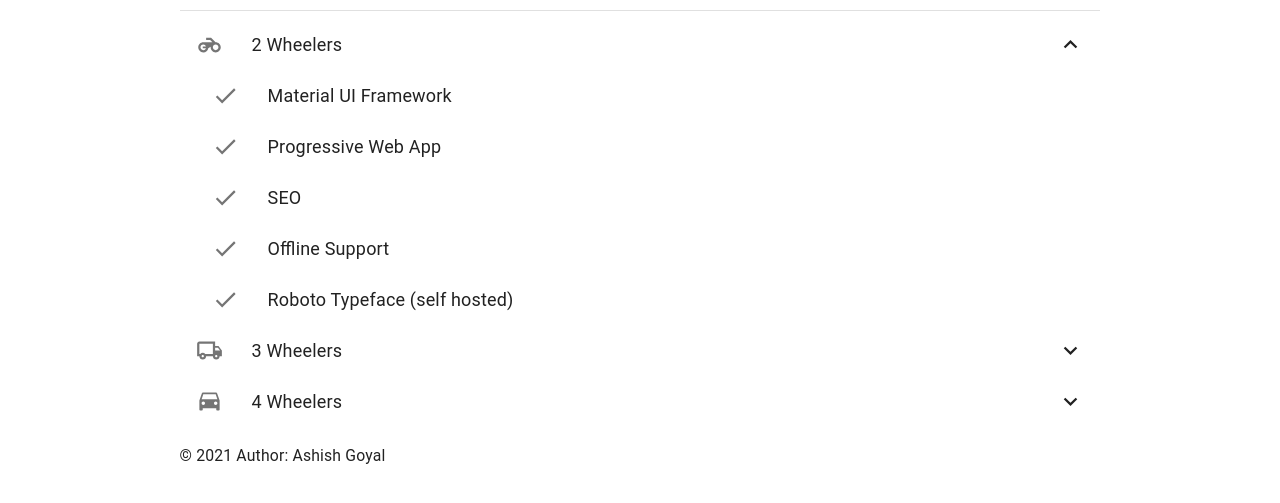
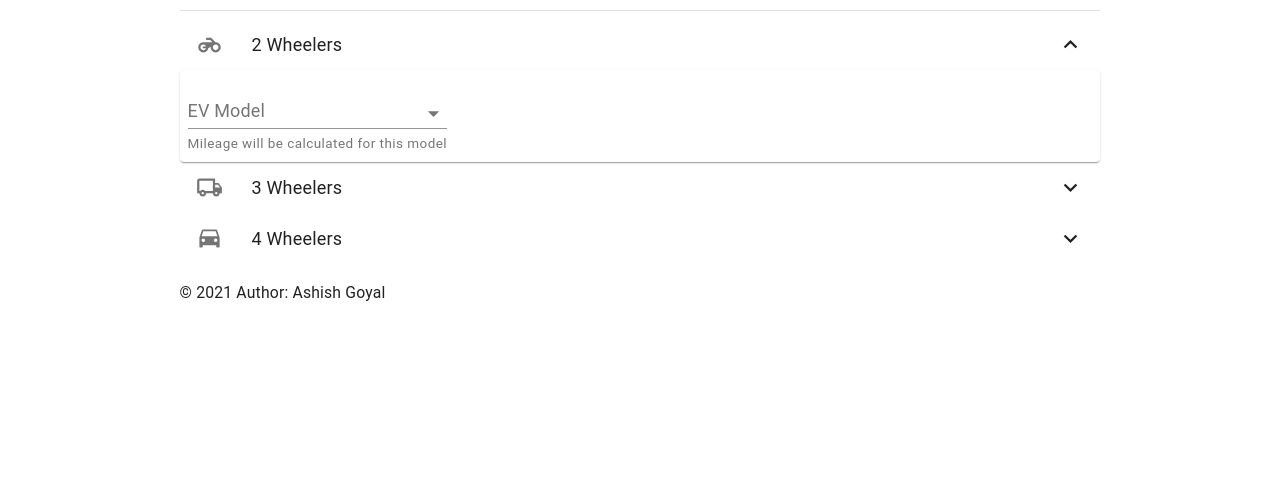
Before and after one commit to ashish19goyal/ev-mileage-calculator, a Gatsby site: page / in a window 1280 px wide. Shown: the part 219-722 px from the top of the page. Built offline with nearby package versions, Linux system fonts and the light colour scheme; Gatsby itself is replaced by a stand-in of ours.

Commit message:
mileage calculator setup

```diff
--- /dev/null
+++ b/src/components/ev-calculator.js
@@ -0,0 +1,49 @@
+import React from "react";
+import Paper from "@material-ui/core/Paper";
+import PropTypes from "prop-types";
+import TataNexon from "../ev-models/tata-nexon";
+import EvSelect from "./form-elements/ev-select";
+
+const EVCalculator = ({ models }) => {
+  const [model, setModel] = React.useState("");
+  const [description, setDescription] = React.useState("");
+  const [range, setRange] = React.useState("");
+  const [mileage, setMileage] = React.useState("");
+  const [batteryCapacity, setBatteryCapacity] = React.useState("");
+  const [batteryCycles, setBatteryCycles] = React.useState("");
+
+  const handleModelChange = (event) => {
+    setModel(event.target.value);
+    switch (model) {
+      case "TataNexon":
+        setModelInfo(TataNexon);
+        return;
+    }
+  };
+
+  const setModelInfo = (modelInfo) => {
+    setDescription(modelInfo.description);
+    setRange(modelInfo.range);
+    setMileage(modelInfo.range);
+    setBatteryCapacity(modelInfo.battery.capacity);
+    setBatteryCycles(modelInfo.battery.cycles);
+  };
+
+  return (
+    <Paper>
+      <EvSelect
+        items={models}
+        handleChange={handleModelChange}
+        label="EV Model"
+        value={model}
+        description="Mileage will be calculated for this model"
+      />
+    </Paper>
+  );
+};
+
+EVCalculator.propTypes = {
+  models: PropTypes.array.isRequired,
+};
+
+export default EVCalculator;
--- /dev/null
+++ b/src/components/form-elements/ev-select.js
@@ -0,0 +1,52 @@
+import React from "react";
+import { makeStyles } from "@material-ui/core/styles";
+import Grid from "@material-ui/core/Grid";
+import PropTypes from "prop-types";
+import InputLabel from "@material-ui/core/InputLabel";
+import MenuItem from "@material-ui/core/MenuItem";
+import FormHelperText from "@material-ui/core/FormHelperText";
+import FormControl from "@material-ui/core/FormControl";
+import Select from "@material-ui/core/Select";
+
+const useStyles = makeStyles((theme) => ({
+  formControl: {
+    margin: theme.spacing(1),
+    minWidth: 120,
+  },
+  selectEmpty: {
+    marginTop: theme.spacing(2),
+  },
+}));
+
+const EvSelect = ({ items, handleChange, label, value, description }) => {
+  const classes = useStyles();
+  let menuItems =
+    items != null
+      ? items.map((item) => <MenuItem value={item}>{item}</MenuItem>)
+      : "";
+
+  return (
+    <Grid container wrap="nowrap">
+      <FormControl className={classes.formControl}>
+        <InputLabel>{label}</InputLabel>
+        <Select value={value} onChange={handleChange}>
+          <MenuItem value="">
+            <em>None</em>
+          </MenuItem>
+          {menuItems}
+        </Select>
+        <FormHelperText>{description}</FormHelperText>
+      </FormControl>
+    </Grid>
+  );
+};
+
+EvSelect.propTypes = {
+  items: PropTypes.array,
+  handleChange: PropTypes.func,
+  label: PropTypes.string.isRequired,
+  value: PropTypes.string.isRequired,
+  description: PropTypes.string,
+};
+
+export default EvSelect;
--- a/src/components/header.js
+++ b/src/components/header.js
@@ -19,7 +19,6 @@ import BatteryChargingFullIcon from "@material-ui/icons/BatteryChargingFull";
 import EcoIcon from "@material-ui/icons/Eco";
 import PowerIcon from "@material-ui/icons/Power";
 import DriveEtaIcon from "@material-ui/icons/DriveEta";
-import LiveHelpIcon from "@material-ui/icons/LiveHelp";
 import HeaderLink from "../components/header-link";
 import Grid from "@material-ui/core/Grid";
 
--- /dev/null
+++ b/src/ev-models/tata-nexon.js
@@ -0,0 +1,14 @@
+const TataNexon = {
+  make: "Tata",
+  model: "Nexon",
+  description: "A mid size SUV from the Indian automaker Tata Motors",
+  range: 300, // in km
+  mileage: 100, // in wh/km
+  battery: {
+    capacity: 2, // in kw
+    price: 300000, // in Rs
+    cycles: 1500,
+  },
+};
+
+export default TataNexon;
--- a/src/pages/index.js
+++ b/src/pages/index.js
@@ -15,10 +15,10 @@ import Collapse from "@material-ui/core/Collapse";
 
 import ExpandLess from "@material-ui/icons/ExpandLess";
 import ExpandMore from "@material-ui/icons/ExpandMore";
-import Done from "@material-ui/icons/Done";
 import MotorcycleIcon from "@material-ui/icons/Motorcycle";
 import DriveEtaIcon from "@material-ui/icons/DriveEta";
 import LocalShippingOutlinedIcon from "@material-ui/icons/LocalShippingOutlined";
+import EVCalculator from "../components/ev-calculator";
 
 const useStyles = makeStyles((theme) => ({
   root: {
@@ -29,6 +29,10 @@ const useStyles = makeStyles((theme) => ({
     paddingLeft: theme.spacing(4),
   },
 }));
+
+const twoWheelersList = ["Ather", "Bajaj", "TVS", "PureEV"];
+const threeWheelersList = ["Mahindra", "Kinetic", "Atul", "Euler"];
+const fourWheelersList = ["Tata", "MG", "Hyundai"];
 
 const IndexPage = () => {
   const classes = useStyles();
@@ -91,38 +95,7 @@ const IndexPage = () => {
           {twowheelers ? <ExpandLess /> : <ExpandMore />}
         </ListItem>
         <Collapse in={twowheelers} timeout="auto" unmountOnExit>
-          <List component="div" disablePadding>
-            <ListItem button className={classes.nested}>
-              <ListItemIcon>
-                <Done />
-              </ListItemIcon>
-              <ListItemText primary="Material UI Framework" />
-            </ListItem>
-            <ListItem button className={classes.nested}>
-              <ListItemIcon>
-                <Done />
-              </ListItemIcon>
-              <ListItemText primary="Progressive Web App" />
-            </ListItem>
-            <ListItem button className={classes.nested}>
-              <ListItemIcon>
-                <Done />
-              </ListItemIcon>
-              <ListItemText primary="SEO" />
-            </ListItem>
-            <ListItem button className={classes.nested}>
-              <ListItemIcon>
-                <Done />
-              </ListItemIcon>
-              <ListItemText primary="Offline Support" />
-            </ListItem>
-            <ListItem button className={classes.nested}>
-              <ListItemIcon>
-                <Done />
-              </ListItemIcon>
-              <ListItemText primary="Roboto Typeface (self hosted)" />
-            </ListItem>
-          </List>
+          <EVCalculator models={twoWheelersList} />
         </Collapse>
         <ListItem button onClick={() => handleClick("threewheelers")}>
           <ListItemIcon>
@@ -132,20 +105,7 @@ const IndexPage = () => {
           {threewheelers ? <ExpandLess /> : <ExpandMore />}
         </ListItem>
         <Collapse in={threewheelers} timeout="auto" unmountOnExit>
-          <List component="div" disablePadding>
-            <ListItem button className={classes.nested}>
-              <ListItemIcon>
-                <Done />
-              </ListItemIcon>
-              <ListItemText primary="Based on Gatsby Default Starter" />
-            </ListItem>
-            <ListItem button className={classes.nested}>
-              <ListItemIcon>
-                <Done />
-              </ListItemIcon>
-              <ListItemText primary="Uses Gatsby Material UI Plugin" />
-            </ListItem>
-          </List>
+          <EVCalculator models={threeWheelersList} />
         </Collapse>
         <ListItem button onClick={() => handleClick("fourwheelers")}>
           <ListItemIcon>
@@ -155,20 +115,7 @@ const IndexPage = () => {
           {fourwheelers ? <ExpandLess /> : <ExpandMore />}
         </ListItem>
         <Collapse in={fourwheelers} timeout="auto" unmountOnExit>
-          <List component="div" disablePadding>
-            <ListItem button className={classes.nested}>
-              <ListItemIcon>
-                <Done />
-              </ListItemIcon>
-              <ListItemText primary="Based on Gatsby Default Starter" />
-            </ListItem>
-            <ListItem button className={classes.nested}>
-              <ListItemIcon>
-                <Done />
-              </ListItemIcon>
-              <ListItemText primary="Uses Gatsby Material UI Plugin" />
-            </ListItem>
-          </List>
+          <EVCalculator models={fourWheelersList} />
         </Collapse>
       </List>
     </Layout>
```
Also changed, not shown: src/components/grid-list.js (deleted, +0 -17 lines).
